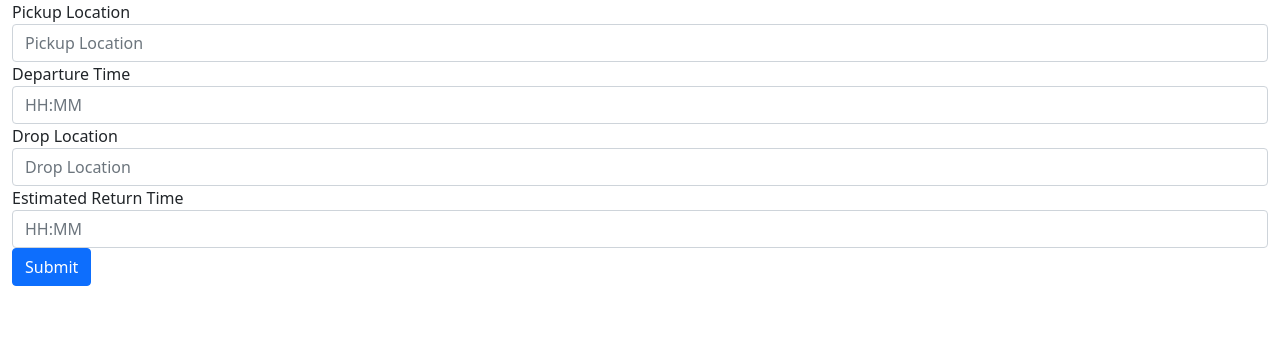
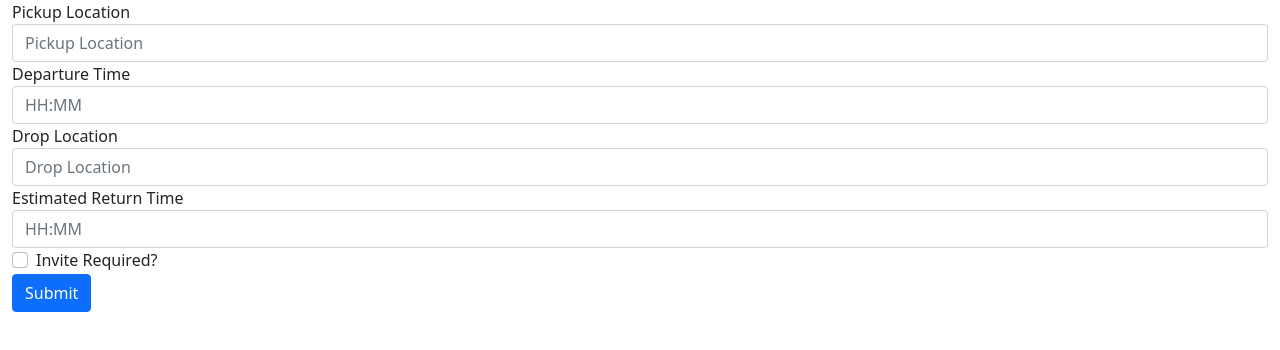
Before and after one commit to andrew-m94/LunchRunnerFrontend_, a React (Create React App) app: page /create-run in a window 1280 px wide. Shown: the top 350 px of the page. Built offline with nearby package versions, Linux system fonts and the light colour scheme.

Commit message:
Added optional invite requirement to CreateRun form

```diff
--- a/src/components/CreateRun/CreateRun.jsx
+++ b/src/components/CreateRun/CreateRun.jsx
@@ -6,12 +6,14 @@
     const[departureTime, setDepartureTime] = useState("");
     const[dropLocation, setDropLocation] = useState("");
     const[dropTime, setDropTime] = useState("");
+    const[isPrivate, setIsPrivate] = useState(false);
 
     const newRun = {
         pickup_from: pickupFrom,
         departure_time:departureTime,
         drop_location: dropLocation,
-        drop_time: dropTime
+        drop_time: dropTime,
+        private: isPrivate
     }
 
     let handleSubmit = async (event) => {
@@ -45,6 +47,12 @@
                     <label for="dropTimeInput" >Estimated Return Time</label>
                     <input type="dropTime" class="form-control" id="dropTimeInput" placeholder="HH:MM" onChange={(event) => setDropTime(event.target.value)}/>
                 </div>
+                <div class="form-check">
+                    <input class="form-check-input" type="checkbox" value="true" id="flexCheckDefault" onChange={(event) => setIsPrivate(event.target.value)}/>
+                    <label class="form-check-label" for="flexCheckDefault">
+                        Invite Required?
+                    </label>
+                </div>
                 <button type="submit" class="btn btn-primary">Submit</button>
             </form>
         </div>
```
